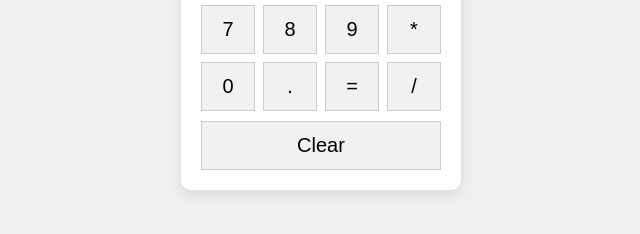
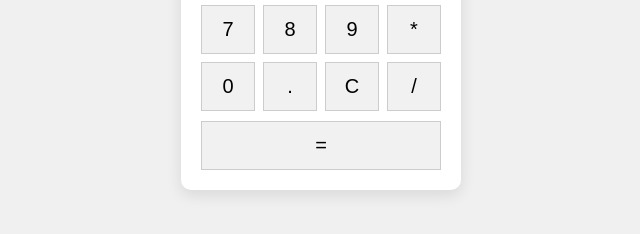
Before and after one commit to darianmimers/20251201135010-js-calc, a plain HTML site: page index.html in a window 1280 px wide. Shown: the part 396-630 px from the top of the page, 319-959 px from the left. Drawn offline with Linux system fonts and the light colour scheme.

Commit message:
fix(css): change button place

```diff
--- a/index.html
+++ b/index.html
@@ -53,7 +53,7 @@
             background-color: #ddd;
         }
 
-        .clear-btn {
+        .calc-btn {
             margin-top: 10px;
             width: 100%;
             padding: 12px;
@@ -90,11 +90,11 @@
 
         <button onclick="appendToDisplay('0')">0</button>
         <button onclick="appendToDisplay('.')">.</button>
-        <button onclick="calculate()">=</button>
+        <button onclick="clearDisplay()">C</button>
         <button onclick="appendToDisplay('/')">/</button>
     </div>
 
-    <button class="clear-btn" onclick="clearDisplay()">Clear</button>
+    <button class="calc-btn" onclick="calculate()">=</button>
 </div>
 
 <script>
```
